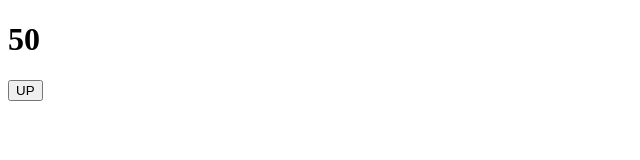
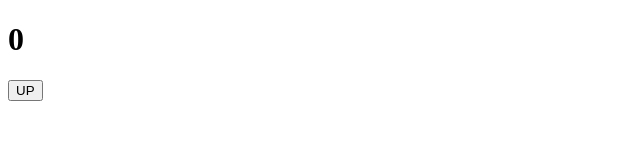
Before and after one commit to Hooseinsalari/React-tutorial, a React (Create React App) app in the folder first-app/: page / in a window 1280 px wide. Shown: the top 160 px of the page, without its empty margins (0-640 px from the left). Built offline with nearby package versions, Linux system fonts and the light colour scheme.

Commit message:
prevstate in hooks

```diff
--- a/first-app/src/components/Counter.js
+++ b/first-app/src/components/Counter.js
@@ -2,10 +2,10 @@ import React , {useState} from 'react';
 
 const Counter = () => {
 
-    const [number , setNumber] = useState(50);
+    const [number , setNumber] = useState(0);
 
     const clickHandler = () => {
-        setNumber( number + 1 )
+        setNumber( (prevNumber) => prevNumber + 1 )
     }
 
     return (
```
